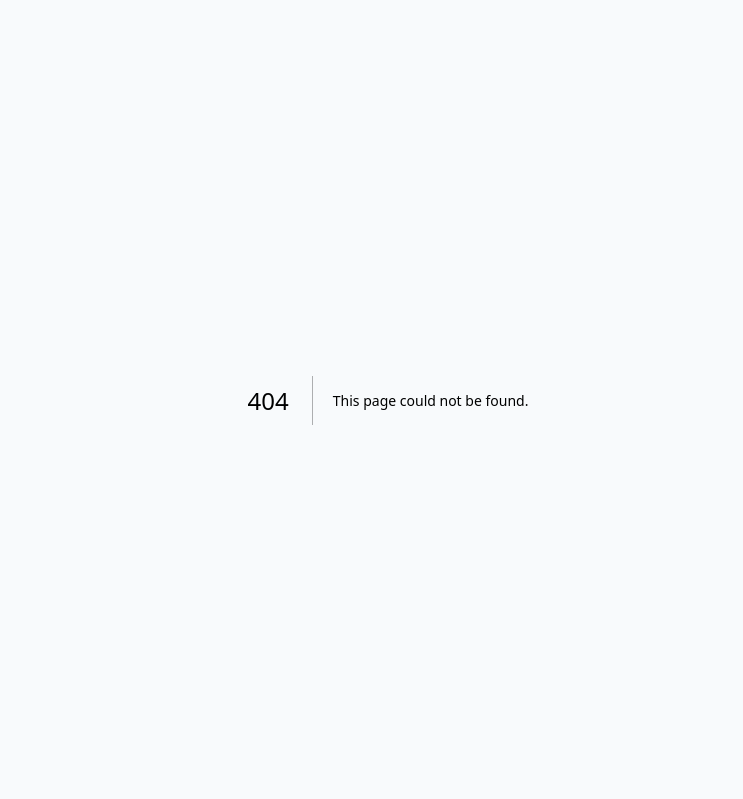
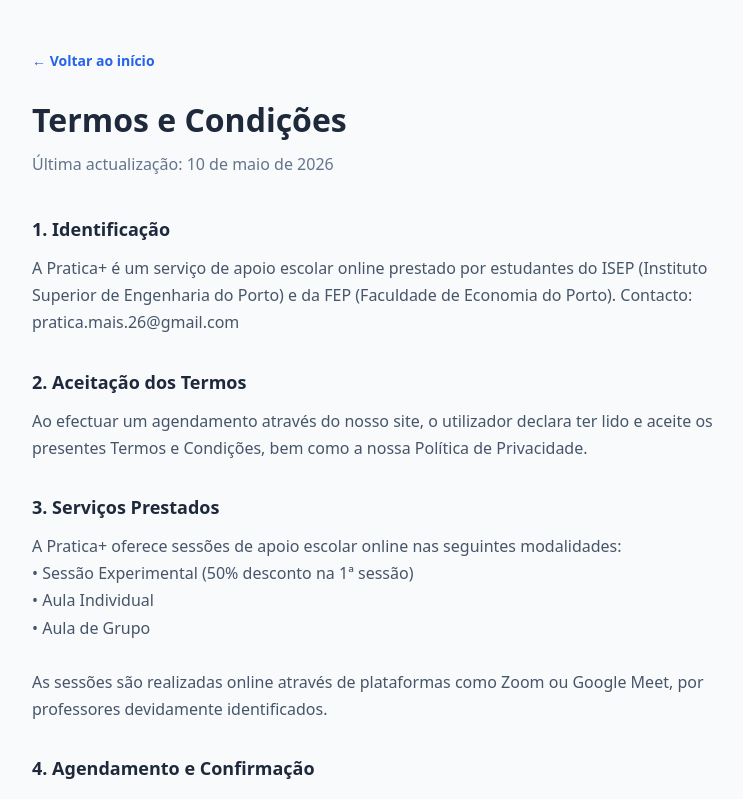
Before and after one commit to Esteves1903/praticamais2, a Next.js app: page /termos in a window 1280 px wide. Before the commit this address had no page. Shown: the top 799 px of the page, without its empty margins (252-995 px from the left). Built offline with nearby package versions, Linux system fonts and the light colour scheme.

Commit message:
fix: disciplinas grid structure, add privacy and terms pages, footer legal links

```diff
--- a/src/app/page.tsx
+++ b/src/app/page.tsx
@@ -37,7 +37,7 @@
         <h1>Domina as notas,<br />conquista o teu futuro.</h1>
         <p>Apoio escolar personalizado com estudantes do ISEP e da FEP. Aulas online adaptadas ao teu ritmo.</p>
         <div className="hero-ctas">
-          <a href="#" className="btn-primary" id="hero-agendar">📅 Agendar Sessão Grátis</a>
+          <a href="#" className="btn-primary" id="hero-agendar">📅 Agendar Sessão </a>
           <a href="#sobre" className="btn-secondary">Saber Mais →</a>
         </div>
         <div className="hero-stats">
@@ -103,7 +103,13 @@
           <div className="disciplina-card fade-in">
             <div className="disc-icon">⚛️</div>
             <div className="disc-name">Física e Química</div>
-            <div className="disc-anos">7º ao 12º ano</div>
+            <div className="disc-anos">7º ao 9º ano</div>
+            <span className="disc-badge fis">FQ</span>
+          </div>
+          <div className="disciplina-card fade-in">
+            <div className="disc-icon">🔬</div>
+            <div className="disc-name">Física</div>
+            <div className="disc-anos">12º ano</div>
             <span className="disc-badge fis">FQ</span>
           </div>
           <div className="disciplina-card fade-in">
@@ -238,7 +244,7 @@
               />
             </div>
             <span className="member-tag tag-isep">ISEP</span>
-            <div className="member-name">Zé</div>
+            <div className="member-name">José Mário</div>
             <div className="member-role">Engenharia · Explicador</div>
             <div className="member-discs">
               <span className="member-disc">📐 Matemática</span>
@@ -262,7 +268,7 @@
               />
             </div>
             <span className="member-tag tag-isep">ISEP</span>
-            <div className="member-name">Diogo</div>
+            <div className="member-name">Diogo Magalhães</div>
             <div className="member-role">Engenharia · Explicador</div>
             <div className="member-discs">
               <span className="member-disc">📐 Matemática</span>
@@ -286,8 +292,8 @@
               />
             </div>
             <span className="member-tag tag-fep">FEP</span>
-            <div className="member-name">Manu</div>
-            <div className="member-role">Economia · Explicadora</div>
+            <div className="member-name">Manuel Silva</div>
+            <div className="member-role">Economia · Explicador</div>
             <div className="member-discs">
               <span className="member-disc">📊 Economia</span>
               <span className="member-disc">📈 MACS</span>
@@ -368,7 +374,10 @@
         </div>
         <div className="footer-bottom">
           <p>© 2026 Pratica+. Todos os direitos reservados.</p>
-          <p>Feito com ❤️ por estudantes do ISEP & FEP</p>
+          <p style={{ display: "flex", gap: "16px", justifyContent: "center", flexWrap: "wrap" as const }}>
+            <a href="/privacidade" style={{ color: "#94a3b8", textDecoration: "none" }}>Política de Privacidade</a>
+            <a href="/termos" style={{ color: "#94a3b8", textDecoration: "none" }}>Termos e Condições</a>
+          </p>
         </div>
       </footer>
 
--- /dev/null
+++ b/src/app/privacidade/page.tsx
@@ -0,0 +1,51 @@
+export default function Privacidade() {
+  return (
+    <div style={{ minHeight: "100vh", background: "#f8fafc", fontFamily: "system-ui, sans-serif" }}>
+      <div style={{ maxWidth: 760, margin: "0 auto", padding: "48px 24px" }}>
+        <a href="/" style={{ color: "#2563eb", textDecoration: "none", fontSize: 14, fontWeight: 600 }}>← Voltar ao início</a>
+        <h1 style={{ fontSize: 32, fontWeight: 700, color: "#1e293b", margin: "24px 0 8px" }}>Política de Privacidade</h1>
+        <p style={{ color: "#64748b", marginBottom: 40 }}>Última actualização: 10 de maio de 2026</p>
+
+        {[
+          {
+            titulo: "1. Quem Somos",
+            texto: `A Pratica+ é um serviço de apoio escolar online operado por estudantes do ISEP e da FEP, com sede em Portugal. Para qualquer questão relacionada com a privacidade, pode contactar-nos através de: pratica.mais.26@gmail.com`
+          },
+          {
+            titulo: "2. Dados que Recolhemos",
+            texto: `Ao efectuar um agendamento, recolhemos os seguintes dados pessoais:\n• Nome completo\n• Endereço de email\n• Número de telefone\n• Nível de ensino e disciplina\n• Data e hora da sessão escolhida\n• Notas adicionais (opcional)\n\nNão recolhemos dados de pagamento directamente — os pagamentos são tratados via MBway entre o aluno e o professor.`
+          },
+          {
+            titulo: "3. Como Utilizamos os Dados",
+            texto: `Os dados recolhidos são utilizados exclusivamente para:\n• Confirmar e gerir o agendamento da sessão\n• Enviar confirmação por email\n• Contactar o aluno via WhatsApp para envio do link da sessão\n• Emissão de comprovativo de pagamento se solicitado\n\nNão partilhamos os seus dados com terceiros para fins comerciais.`
+          },
+          {
+            titulo: "4. Base Legal",
+            texto: `O tratamento de dados baseia-se no consentimento do titular (ao submeter o formulário de agendamento) e na execução de um contrato de prestação de serviços educativos, nos termos do RGPD (Regulamento Geral sobre a Proteção de Dados — Regulamento UE 2016/679).`
+          },
+          {
+            titulo: "5. Retenção de Dados",
+            texto: `Os dados são conservados pelo período necessário à prestação do serviço e por um máximo de 12 meses após a última sessão, salvo obrigação legal que imponha prazo diferente.`
+          },
+          {
+            titulo: "6. Os Seus Direitos",
+            texto: `Nos termos do RGPD, tem direito a:\n• Aceder aos seus dados pessoais\n• Rectificar dados incorrectos\n• Solicitar o apagamento dos seus dados\n• Opor-se ao tratamento\n• Apresentar reclamação à CNPD (Comissão Nacional de Proteção de Dados)\n\nPara exercer qualquer um destes direitos, contacte-nos em pratica.mais.26@gmail.com`
+          },
+          {
+            titulo: "7. Segurança",
+            texto: `Os dados são armazenados em servidores seguros (Supabase, com infraestrutura na UE) e o acesso é restrito aos membros da equipa Pratica+. Utilizamos HTTPS em todas as comunicações.`
+          },
+          {
+            titulo: "8. Cookies",
+            texto: `O nosso site utiliza apenas cookies técnicos essenciais ao funcionamento. Não utilizamos cookies de rastreamento ou publicidade.`
+          },
+        ].map(({ titulo, texto }) => (
+          <div key={titulo} style={{ marginBottom: 32 }}>
+            <h2 style={{ fontSize: 18, fontWeight: 700, color: "#1e293b", marginBottom: 12 }}>{titulo}</h2>
+            <p style={{ color: "#475569", lineHeight: 1.7, whiteSpace: "pre-line" }}>{texto}</p>
+          </div>
+        ))}
+      </div>
+    </div>
+  );
+}
--- /dev/null
+++ b/src/app/termos/page.tsx
@@ -0,0 +1,59 @@
+export default function Termos() {
+  return (
+    <div style={{ minHeight: "100vh", background: "#f8fafc", fontFamily: "system-ui, sans-serif" }}>
+      <div style={{ maxWidth: 760, margin: "0 auto", padding: "48px 24px" }}>
+        <a href="/" style={{ color: "#2563eb", textDecoration: "none", fontSize: 14, fontWeight: 600 }}>← Voltar ao início</a>
+        <h1 style={{ fontSize: 32, fontWeight: 700, color: "#1e293b", margin: "24px 0 8px" }}>Termos e Condições</h1>
+        <p style={{ color: "#64748b", marginBottom: 40 }}>Última actualização: 10 de maio de 2026</p>
+
+        {[
+          {
+            titulo: "1. Identificação",
+            texto: `A Pratica+ é um serviço de apoio escolar online prestado por estudantes do ISEP (Instituto Superior de Engenharia do Porto) e da FEP (Faculdade de Economia do Porto). Contacto: pratica.mais.26@gmail.com`
+          },
+          {
+            titulo: "2. Aceitação dos Termos",
+            texto: `Ao efectuar um agendamento através do nosso site, o utilizador declara ter lido e aceite os presentes Termos e Condições, bem como a nossa Política de Privacidade.`
+          },
+          {
+            titulo: "3. Serviços Prestados",
+            texto: `A Pratica+ oferece sessões de apoio escolar online nas seguintes modalidades:\n• Sessão Experimental (50% desconto na 1ª sessão)\n• Aula Individual\n• Aula de Grupo\n\nAs sessões são realizadas online através de plataformas como Zoom ou Google Meet, por professores devidamente identificados.`
+          },
+          {
+            titulo: "4. Agendamento e Confirmação",
+            texto: `O agendamento efectuado no site constitui um pedido de reserva. A sessão só é confirmada após validação por um membro da equipa Pratica+, que enviará uma confirmação por email e o link da sessão via WhatsApp.\n\nO utilizador deve verificar a disponibilidade do horário escolhido e garantir que o email fornecido está correcto para receber a confirmação.`
+          },
+          {
+            titulo: "5. Pagamento",
+            texto: `O pagamento é efectuado via MBway directamente ao professor, após confirmação da sessão. Os preços praticados são:\n\nEnsino Básico (5º-9º ano):\n• Sessão Experimental: 5€ (50% OFF de 10€)\n• Aula Individual: 10€/hora\n• Aula de Grupo: 6€/hora por aluno\n\nEnsino Secundário (10º-12º ano):\n• Sessão Experimental: 7,50€ (50% OFF de 15€)\n• Aula Individual: 15€/hora\n• Aula de Grupo: 9€/hora por aluno\n\nOs preços incluem IVA quando aplicável.`
+          },
+          {
+            titulo: "6. Cancelamento e Reagendamento",
+            texto: `• Cancelamentos com mais de 24 horas de antecedência: sem qualquer custo\n• Cancelamentos com menos de 24 horas: poderá ser cobrada uma taxa de 50% do valor da sessão\n• Faltas sem aviso: será cobrado o valor integral da sessão\n\nPara cancelar ou reagendar, contacte-nos via WhatsApp (+351 919 761 389) ou email.`
+          },
+          {
+            titulo: "7. Responsabilidades",
+            texto: `A Pratica+ compromete-se a:\n• Prestar o serviço com qualidade e pontualidade\n• Garantir professores qualificados para cada disciplina\n• Manter a confidencialidade dos dados do aluno\n\nO aluno/encarregado de educação compromete-se a:\n• Comparecer pontualmente às sessões agendadas\n• Efectuar o pagamento conforme acordado\n• Utilizar o serviço de forma respeitosa`
+          },
+          {
+            titulo: "8. Propriedade Intelectual",
+            texto: `Todo o conteúdo do site Pratica+ (textos, imagens, design) é propriedade da Pratica+ e não pode ser reproduzido sem autorização prévia por escrito.`
+          },
+          {
+            titulo: "9. Lei Aplicável",
+            texto: `Os presentes Termos e Condições regem-se pela lei portuguesa. Qualquer litígio será submetido aos tribunais da comarca do Porto, com expressa renúncia a qualquer outro foro.`
+          },
+          {
+            titulo: "10. Alterações",
+            texto: `A Pratica+ reserva-se o direito de alterar os presentes Termos a qualquer momento. As alterações entram em vigor na data da sua publicação no site. Recomendamos a consulta periódica desta página.`
+          },
+        ].map(({ titulo, texto }) => (
+          <div key={titulo} style={{ marginBottom: 32 }}>
+            <h2 style={{ fontSize: 18, fontWeight: 700, color: "#1e293b", marginBottom: 12 }}>{titulo}</h2>
+            <p style={{ color: "#475569", lineHeight: 1.7, whiteSpace: "pre-line" }}>{texto}</p>
+          </div>
+        ))}
+      </div>
+    </div>
+  );
+}
```
